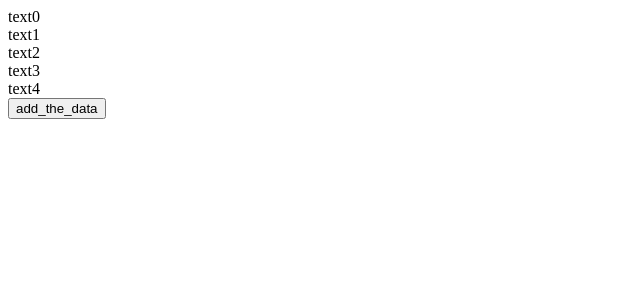
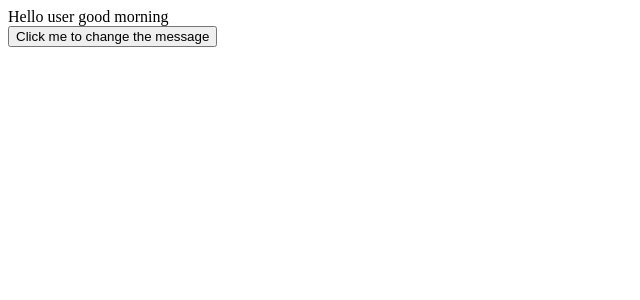
Before and after one commit to Poshithkumar/react-learning, a React app: page / in a window 1280 px wide. Shown: the top 300 px of the page, without its empty margins (0-640 px from the left). Built offline with nearby package versions, Linux system fonts and the light colour scheme.

Commit message:
Intor to Hooks,useState and its misuse and using memo and Callback

```diff
--- a/src/App.js
+++ b/src/App.js
@@ -1,49 +1,75 @@
-import React,{useState} from 'react'
+import React,{useState,useCallback} from 'react'
 import Text from './Text'
 import Button from './Button'
 
 const App = ()=>{
-    // return  <Button name="Poshith"/>;
-    // const checkClickAction = ()=>{
-    //     console.log("clicked from parent App");
+
+    const [message,setMessage] = useState("Hello user good morning");
+    // console.log(message);
+    // // const message = "Hello user good morning";
+
+    // const changeText = () =>{
+    //     if (message === "Hello user good morning") {
+    //         setMessage("Hello user good afternoon");
+    //     } else {
+    //         setMessage("Hello user good morning");
+    //     }
     // }
-    // // return <Button clickAction={checkClickAction} name="Poshith" />
-    // return <Button  >Poshith</Button>
-    const [list,setData] = useState(
-        [
-            {id:'a',text:"text0"},
-            {id:'b',text:"text1"},
-            {id:'c',text:"text2"},
-            {id:'d',text:"text3"},
-            {id:'e',text:"text4"}
+    const changeText = useCallback(()=>{
+        // console.log(message);
+        // setMessage("Hello user good afternoon");
+        setMessage((prevdata)=>{
+            console.log("previous data is ",prevdata);
+            return "Hello user good afternoon"
+        })
+        // console.log(message);
+    },[])
 
-        ]
-    )
-    // const list = [
-    //     {id:'a',text:"text1"},
-    //     {id:'b',text:"text2"},
-    //     {id:'c',text:"text3"},
-    //     {id:'d',text:"text4"},
-    //     {id:'e',text:"text5"},
+    // return <>
+    // <div>{message}</div>
+    // <button onClick={changeText}>change text</button>
+    // </>
+    const [text, setText] = useState('hello');
+    const [count,updCounter] = useState(0);
 
-    // ]
-    // return <Text array={list} >list</Text>;
+  function handleChange(e) {
+    // console.log(e);
+    // console.log(e.target);
+    // console.log(e.nativeEvent.data);
+    console.log(e.target.value);
+    setText(e.target.value);
+    console.log(e.target.value);
+    // console.log(e.nativeEvent.data);
+    // setText(e.nativeEvent.data);
+  }
 
-    const [nextId, setNextId] = useState('f');
-    const [nextText, setNextText] = useState(5);
+  const handleCounter = ()=>{
+    console.log("before update value is ",count)
+    updCounter((c)=> c+1 ) ;
+    console.log("after update value is ", count);
+  }
 
-    const addData = ()=>{
-        setData((prevdata) => [ ...prevdata,{id: nextId, text: "text" + nextText}]);
+  return (
+    <>
+      {/* <input value={text} onChange={handleChange} />
+      <p>You typed: {text}</p>
+      <button onClick={() => setText('hello')}>
+        Reset
+      </button> */}
+      {/* <div>
+        Value of counter is : {count}
+      </div>
+      <button onClick={handleCounter}>add</button> */}
+      <div>
+        {message}
+      </div>
+      {/* <button onClick={changeText}>
 
-        // Update nextId and nextText
-        setNextId(String.fromCharCode(nextId.charCodeAt(0) + 1));
-        setNextText(nextText + 1);
-    }
-    console.log(list);
-    return <>
-    {list.map((item,index) => <Text key={item.id} >{item.text}</Text> )}
-    <Button clickAction={addData}>add_the_data</Button>
+      </button> */}
+      <Button clickAction={changeText}>Click me to change the message</Button>
+
     </>
+  );
 
 }
 
```
Also changed, not shown: src/Button.js (+4 -3 lines).
